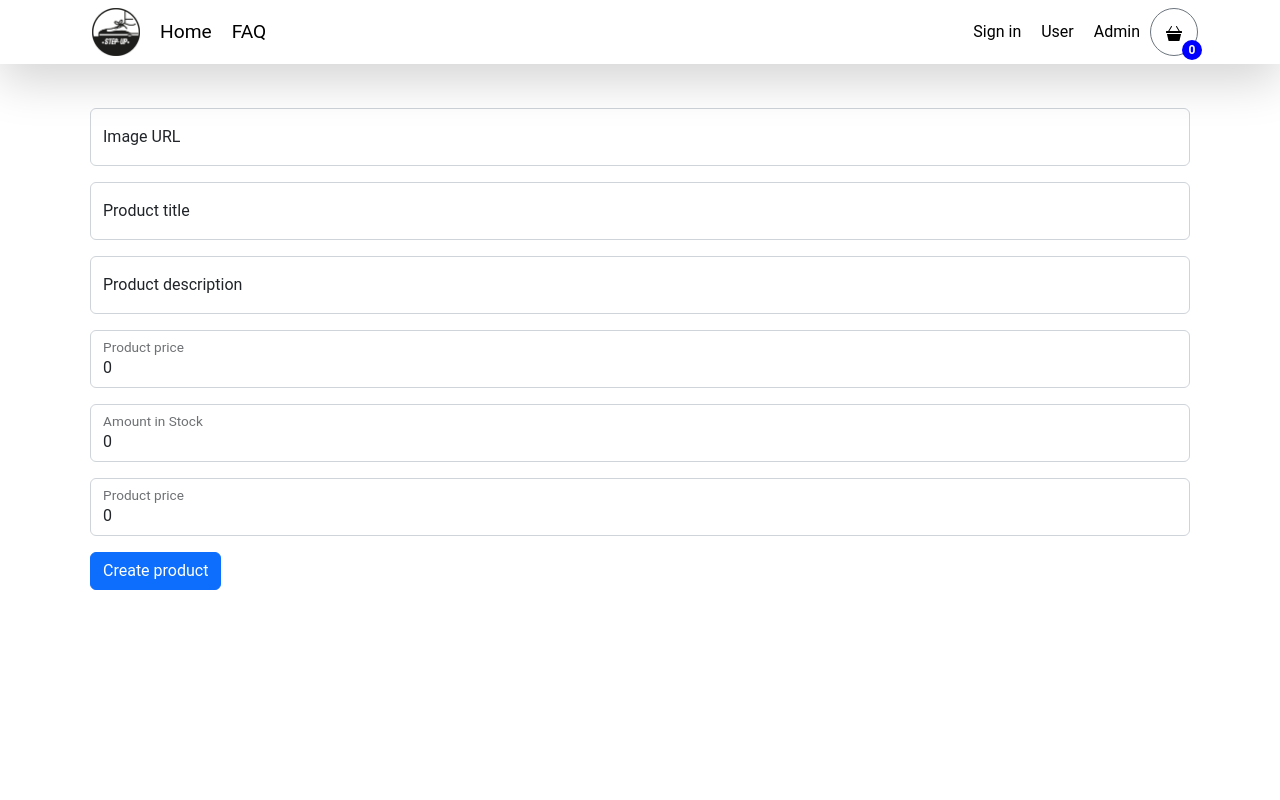
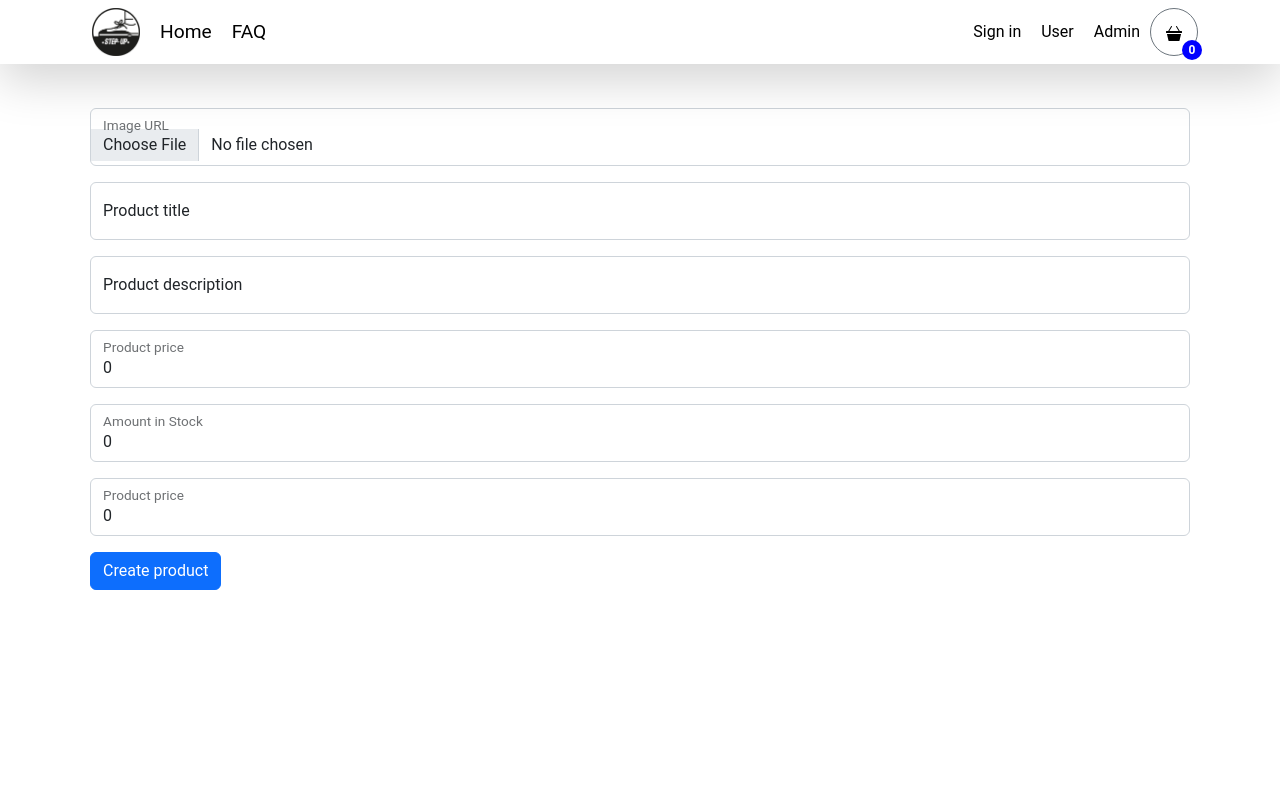
Before and after one commit to Knightrider85/slutprojekt8-main, a React (Vite) app in the folder client/: page /admin/product/new in a window 1280 px wide. Shown: the top 800 px of the page. Built offline with nearby package versions, Linux system fonts and the light colour scheme.

Commit message:
handledning david

```diff
--- a/client/src/components/NewProductForm.tsx
+++ b/client/src/components/NewProductForm.tsx
@@ -1,5 +1,5 @@
 import { useFormik } from "formik";
-import { useContext, useState } from "react";
+import { ChangeEvent, useContext } from "react";
 import { Button, FloatingLabel } from "react-bootstrap";
 import Form from "react-bootstrap/Form";
 import { useNavigate } from "react-router-dom";
@@ -7,10 +7,7 @@ import * as Yup from "yup";
 import { ProductContext, ProductData, useProducts } from "../contexts/ProductContext";
 
 export function NewProductForm() {
-  const { addProduct, getAllProducts } = useProducts();
-  const [ imageID, setImageId] = useState<string>();
-  const [image, setImage] = useState();
-
+  const { addProduct, getAllProducts, uploadImage } = useProducts();
 
   const navigate = useNavigate();
   const { products: items } = useContext(ProductContext);
@@ -18,7 +15,7 @@ export function NewProductForm() {
   const formik = useFormik({
     initialValues: {
       name: "",
-      imageUrl:'',
+      imageId:'',
       price: 0,
       description: "",
       stock: 0,
@@ -26,9 +23,7 @@ export function NewProductForm() {
       id: "",
     },
     validationSchema: Yup.object({
-      image: Yup.string()
-        .url("Please enter a valid URL")
-        .required("Please enter a URL"),
+      imageId: Yup.string().required("Please enter a URL"),
       title: Yup.string().required("Please enter a title"),
       description: Yup.string().required("Please enter a description"),
       price: Yup.number().moreThan(0)
@@ -42,7 +37,7 @@ export function NewProductForm() {
         let product: ProductData = {
         id: values.id,
         name: values.name,
-        imageUrl:values.imageUrl,
+        imageId: values.imageId,
         price: values.price,
         description: values.description,
         stock: values.stock,
@@ -59,28 +54,40 @@ export function NewProductForm() {
     getAllProducts();
   }
 
-
+  async function handleUploadImage(e: ChangeEvent<HTMLInputElement>) {
+    const file = e.target.files?.[0];
+    if (file) {
+      try {
+        const imageId = await uploadImage(file);
+        formik.setFieldValue("imageId", imageId);
+      } catch (error) {
+        if (error instanceof Error) {
+          formik.setFieldError("imageId", error.message);
+        }
+      }
+    }
+  }
 
   return (
     <>
       <Form noValidate onSubmit={formik.handleSubmit} data-cy="product-form">
         <FloatingLabel controlId="image" label="Image URL" className="mb-3">
           <Form.Control
-            type="text"
-            placeholder="https://example.jpg"
+            type="file"
+            // placeholder="https://example.jpg"
             name="image"
-            value={formik.values.imageUrl}
-            onChange={formik.handleChange}
-            onBlur={formik.handleBlur}
+            // value={formik.values.imageId}
+            onChange={handleUploadImage}
+            // onBlur={formik.handleBlur}
             data-cy="product-image"
-            isInvalid={formik.touched.imageUrl && !!formik.errors.imageUrl}
+            isInvalid={formik.touched.imageId && !!formik.errors.imageId}
           />
-          {formik.touched.imageUrl && formik.errors.imageUrl && (
+          {formik.touched.imageId && formik.errors.imageId && (
             <Form.Control.Feedback
               type="invalid"
               data-cy="product-image-error"
             >
-              {formik.errors.imageUrl}
+              {formik.errors.imageId}
             </Form.Control.Feedback>
           )}
         </FloatingLabel>
--- a/client/src/contexts/ProductContext.tsx
+++ b/client/src/contexts/ProductContext.tsx
@@ -10,6 +10,7 @@ export interface ProductData {
   /*imageId?: string;*/
   stock: number;
   categories: string[];
+  imageId: string;
   imageUrl?: string;
   quantity:number
 }
@@ -21,8 +22,8 @@ interface ProductContext {
     removeProduct: (product: ProductData) => void,
     editProduct: (product: ProductData) => void, //
     addProduct: (product: ProductData) => void,
-    getAllProducts: () => Promise<any>;
-
+    getAllProducts: () => Promise<void>;
+    uploadImage: (file: File) => Promise<string>;
 }
 
 export const ProductContext = createContext<ProductContext>({
@@ -32,7 +33,8 @@ export const ProductContext = createContext<ProductContext>({
   addProduct: async () => {},
   removeProduct: async () => {},
   editProduct: () => {},
-  getAllProducts: async () => void [],
+  getAllProducts: async () => {},
+  uploadImage: async () => "",
 });
 
 export const ProductProvider: FC = (props: any) => {
@@ -83,10 +85,18 @@ export const ProductProvider: FC = (props: any) => {
     }
   };
 
+  const uploadImage = async (file: File) => {
+    // Ladda upp bild till API'et
+    const formData = new FormData();
+    formData.append("image", file);
+    const response = await fetch("/api/images", { method: "POST", body: formData });
+    const imageId = await response.json();
+    return imageId;
+  }
 
   return (
     <ProductContext.Provider
-      value={{ addProduct, removeProduct, editProduct, products, selectedProduct, setSelectedProduct, getAllProducts }}
+      value={{ addProduct, removeProduct, editProduct, products, selectedProduct, setSelectedProduct, getAllProducts, uploadImage }}
     >
       {props.children}
     </ProductContext.Provider>
```
Also changed, not shown: 1 other file (tests, documents, lock files or other folders).
